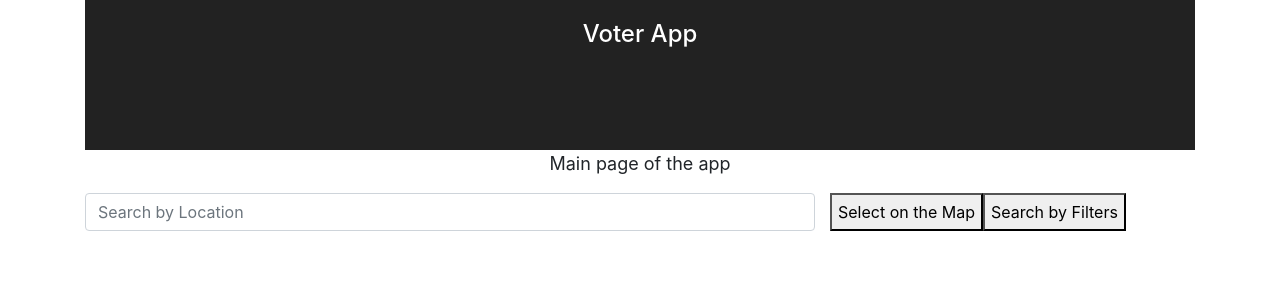
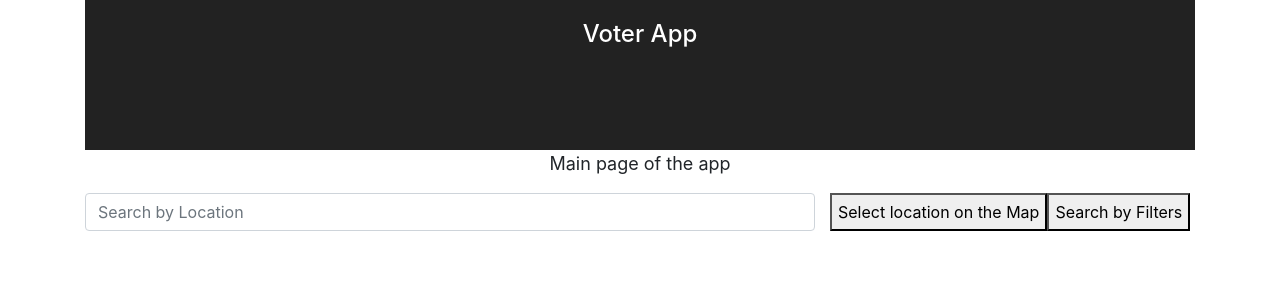
Before and after one commit to etuta/VoteDB, a React (Create React App) app in the folder client/: page / in a window 1280 px wide. Shown: the top 300 px of the page. Built offline with nearby package versions, Linux system fonts and the light colour scheme.

Commit message:
Sprint 1

```diff
--- a/client/src/App.js
+++ b/client/src/App.js
@@ -81,7 +81,7 @@ const App = () => {
               margin-right="40px"
               variant="Search on the Map"
             >
-              Select on the Map
+              Select location on the Map
             </button>{" "}
             <button
               onClick={() => {
```
